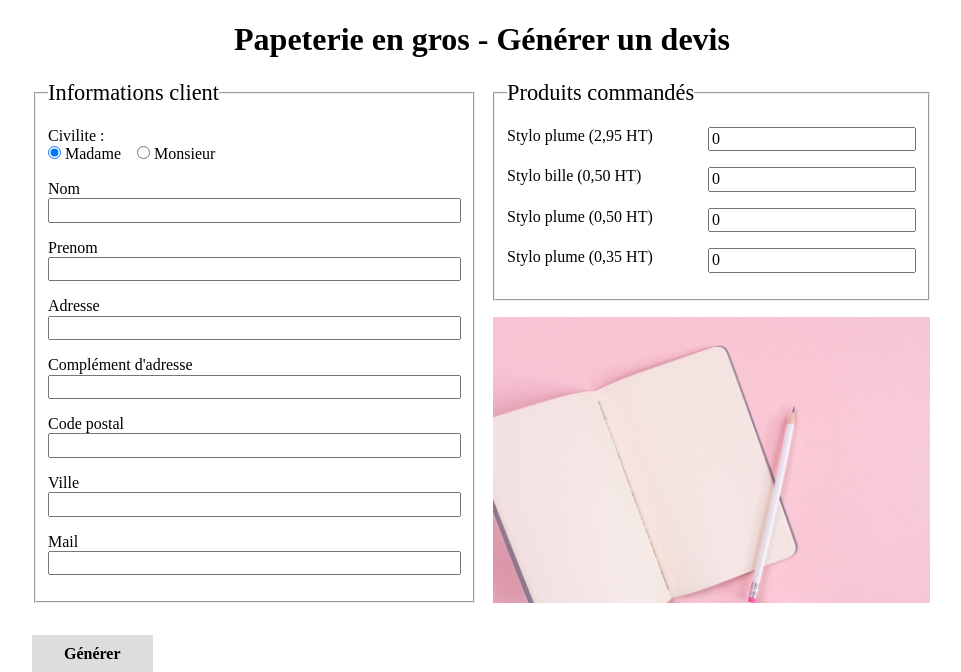
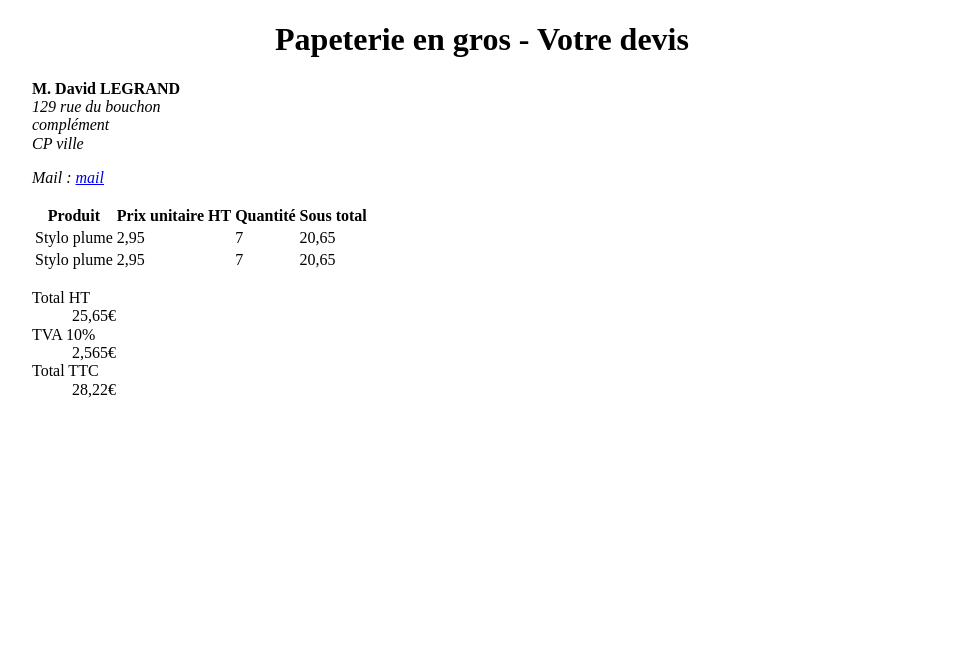
Before and after one commit to LongCMB/tp-devis, a PHP site: page / in a window 1280 px wide. Shown: the top 672 px of the page, without its empty margins (158-1119 px from the left). Run offline with PHP 8.4, Linux system fonts and the light colour scheme.

Commit message:
fin HTML - devis

```diff
--- a/index.php
+++ b/index.php
@@ -1,3 +1,3 @@
 <?php
 
-require_once 'view/form.view.php';
+require_once 'view/devis.view.php';
--- a/view/devis.view.php
+++ b/view/devis.view.php
@@ -6,6 +6,45 @@ $title = 'Votre devis';
 ob_start();
 ?>
 
+<div class="infos_client">
+    <strong>M. David LEGRAND</strong>
+    <address>
+        129 rue du bouchon <br>
+        complément <br>
+        CP ville
+        <p>Mail : <a href="mailto:meil">mail</a></p>
+    </address>
+</div>
+<table class="produits">
+    <thead>
+        <tr>
+            <th>Produit</th>
+            <th>Prix unitaire HT</th>
+            <th>Quantité</th>
+            <th>Sous total</th>
+        </tr>
+    </thead>
+    <tbody>
+        <tr>
+            <td>Stylo plume</td>
+            <td>2,95</td>
+            <td>7</td>
+            <td>20,65</td>
+        </tr>
+        <tr>
+            <td>Stylo plume</td>
+            <td>2,95</td>
+            <td>7</td>
+            <td>20,65</td>
+        </tr>
+    </tbody>
+</table>
+<dl class="totaux">
+    <dt>Total HT</dt><dd>25,65€</dd>
+    <dt>TVA 10%</dt><dd>2,565€</dd>
+    <dt>Total TTC</dt><dd>28,22€</dd>
+</dl>
+
 <?php
 $content = ob_get_clean();
 require __DIR__ . '/template.php';
```
